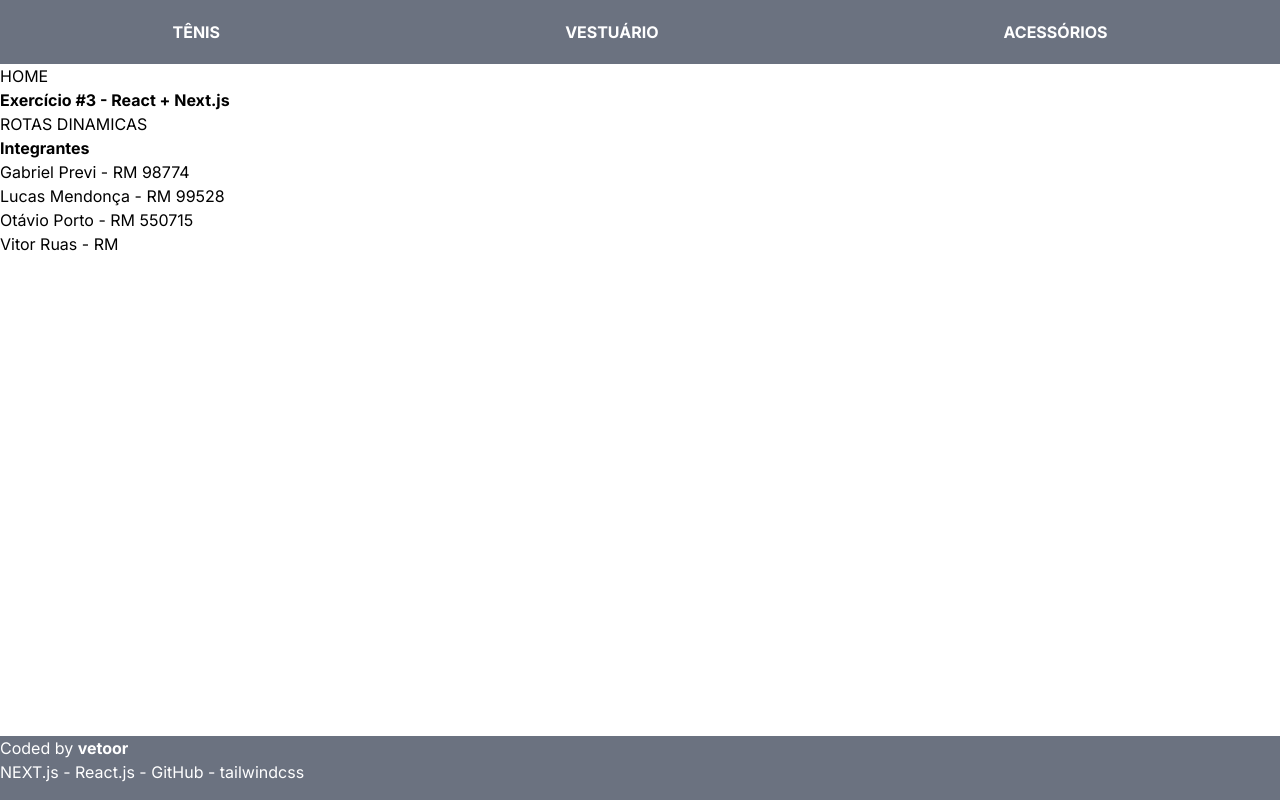
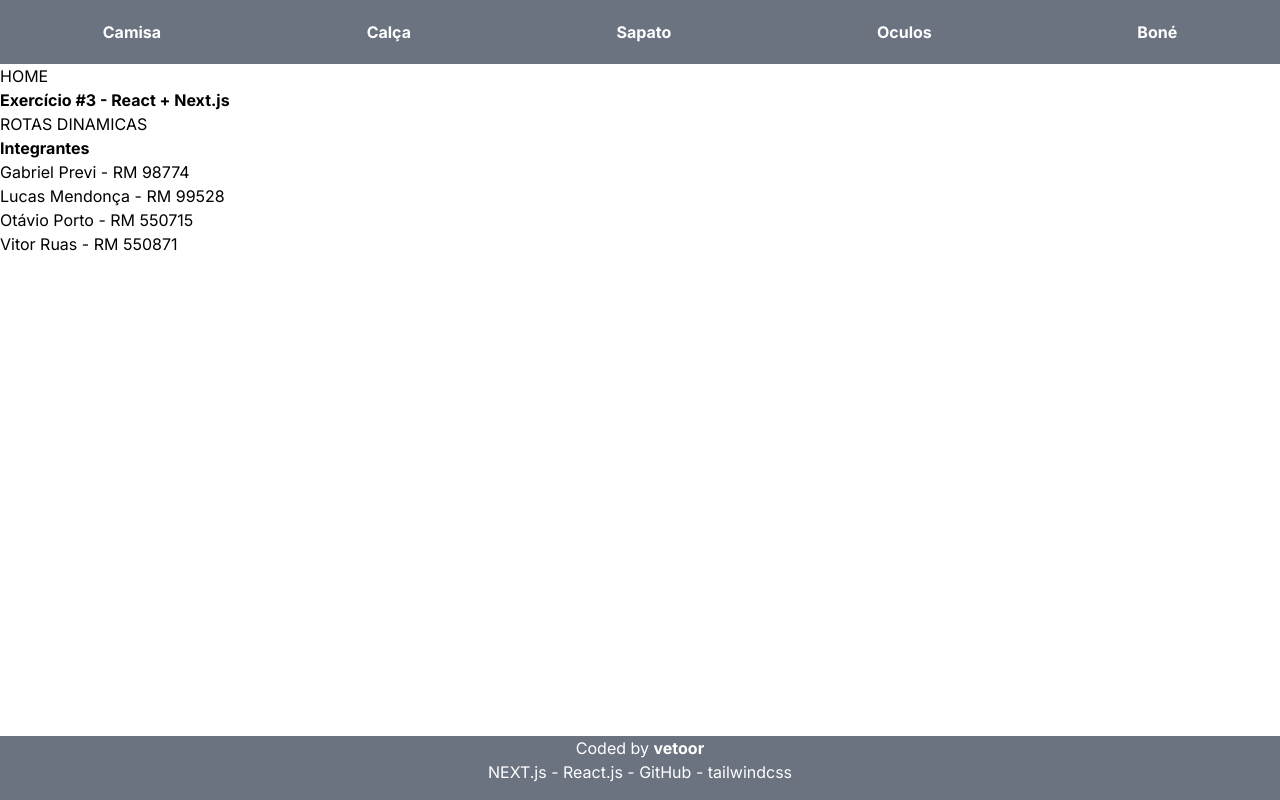
Before and after one commit to vruas/loja-app-cp, a Next.js app: page / in a window 1280 px wide. Built offline with nearby package versions, Linux system fonts and the light colour scheme.

Commit message:
arrumando páginas, cabecalho e rodape

```diff
--- a/src/app/page.jsx
+++ b/src/app/page.jsx
@@ -1,4 +1,4 @@
-import Image from 'next/image'
+
 
 export default function Home() {
   return (
@@ -14,7 +14,7 @@ export default function Home() {
       <p>Gabriel Previ - RM 98774</p>
       <p>Lucas Mendonça - RM 99528</p>
       <p>Otávio Porto - RM 550715</p>
-      <p>Vitor Ruas - RM</p>
+      <p>Vitor Ruas - RM 550871</p>
     </main>
     </>
 
--- a/src/app/produtos/dinamicos/vestuario/[bone]/page.jsx
+++ /dev/null
@@ -1,22 +0,0 @@
-import Link from "next/link";
-import Image from "next/image";
-
-export default function Bone({params}) {
-    return(
-        <>
-        <div>
-            <p>Valor: {params.bone}</p>
-        </div>
-                <p><Link href="/">Voltar</Link></p>
-                <figure>
-                    <Image src=""
-                    width={500}
-                    height={500}
-                    alt=""
-                    />
-
-                <figcaption></figcaption>
-            </figure>
-        </>
-    );
-}
--- a/src/app/produtos/estaticos/itens/calca/page.jsx
+++ /dev/null
@@ -1,22 +0,0 @@
-import Link from "next/link";
-
-export default function Calca({params}) {
-    return (
-      <div>
-          <h1></h1>
-          <div>
-              <p>Valor: {params.calca}</p>
-              <p> <Link href="/">Voltar</Link></p>
-              <figure>
-                <Image src=""
-                    width={500}
-                    height={500}
-                    alt="Boné"
-                    />
-                  <figcaptio></figcaptio>
-              </figure>
-
-          </div>
-      </div>
-    );
-  }
--- a/src/app/produtos/estaticos/itens/tenis/page.jsx
+++ /dev/null
@@ -1,20 +0,0 @@
-import Link from "next/link";
-
-export default function Tenis ({params}) {
-    return(
-        <>
-        <div>
-            <p>Valor: {params.tenis}</p>
-        </div>
-        <p><Link href="/"/>Voltar</p>
-        <figure>
-            <Image src="/img/dunk-low.jpeg"
-            alt="Tênis Nike Dunk Low"
-            width={500}
-            height={500}/>
-            <figcaption>Tênis Nike Dunk Low</figcaption>
-        </figure>
-
-        </>
-    );
-}
--- a/src/components/Cabecalho/Cabecalho.jsx
+++ b/src/components/Cabecalho/Cabecalho.jsx
@@ -3,10 +3,12 @@ import Link from "next/link";
 export default function Cabecalho() {
   return (
         <header className="bg-gray-500 text-white h-16">
-          <nav className="flex flex-row justify-around">
-            <Link className="link-cabecalho" href="/produtos/dinamicos/vestuario/dunk-low">TÊNIS</Link>
-            <Link className="link-cabecalho" href="/produtos/dinamicos/vestuario/calca-cargo">VESTUÁRIO</Link>
-            <Link className="link-cabecalho" href="/produtos/dinamicos/vestuario/bone-fire">ACESSÓRIOS</Link>
+          <nav className='flex justify-around items-center h-16'>
+            <Link className='link-cabecalho' href="/item/camisa">Camisa</Link>
+            <Link className='link-cabecalho' href="/item/calca">Calça</Link>
+            <Link className='link-cabecalho' href="/item/sapato">Sapato</Link>
+            <Link className='link-cabecalho' href="/item/oculos">Oculos</Link>
+            <Link className='link-cabecalho' href="/item/bone">Boné</Link>
           </nav>
         </header>
   )
--- a/src/components/Rodape/Rodape.jsx
+++ b/src/components/Rodape/Rodape.jsx
@@ -3,7 +3,7 @@ import React from 'react'
 export default function Rodape() {
   return (
     <footer className="bg-gray-500 text-white h-16 fixed w-full bottom-0">
-        <div>
+        <div className='flex flex-col items-center justify-center'>
             <p>Coded by <strong>vetoor</strong></p>
             <p>NEXT.js - React.js - GitHub - tailwindcss</p>
         </div>
```
Also changed, not shown: src/app/item/[produtos]/page.jsx (added, +17 -0 lines).
